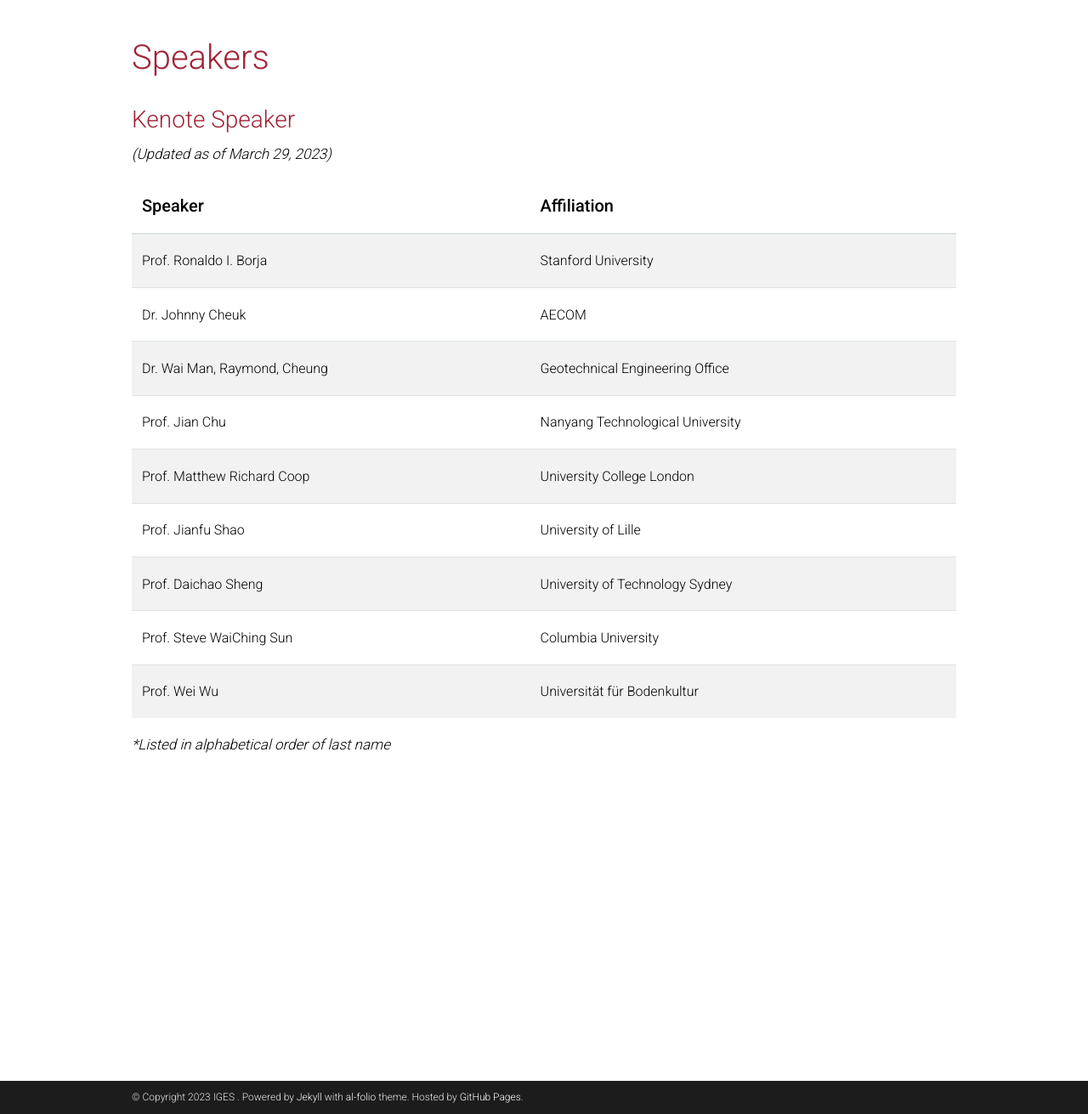
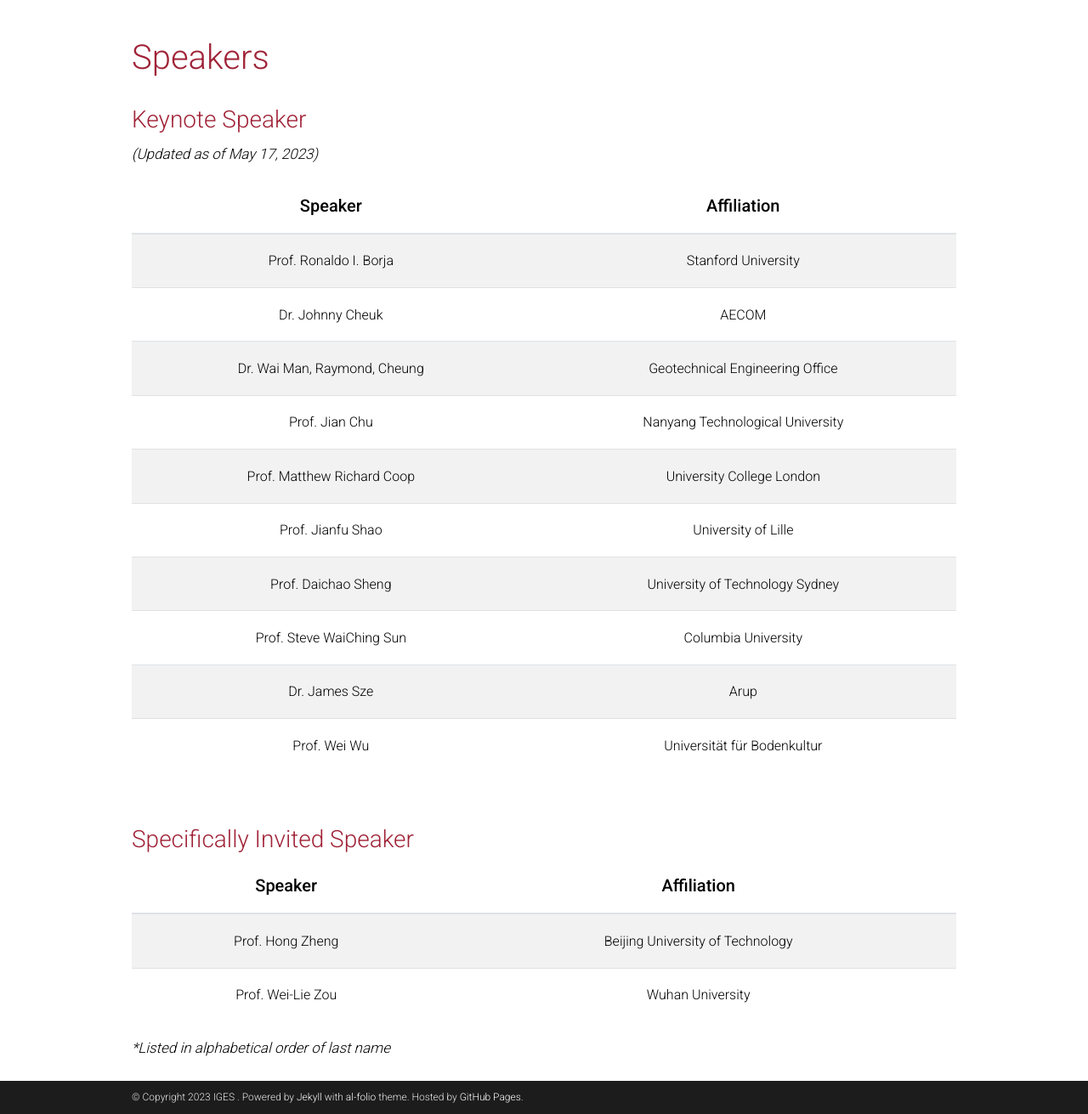
Before and after one commit to iges2023/iges2023.github.io, a Jekyll site: the page built from _pages/speakers.md, in a window 1280 px wide and 1400 px high, scrolled down 311 px, cut to the strip 89-1400 px from the top of the window. Shown: the whole strip at 85% size. Built offline with Jekyll 4.4.1, drawn with Linux system fonts in a browser that asks for light colours; comment, search, counter and statistics services are not loaded; a style sheet for code colours, icons or effects is not loaded.

Commit message:
modify abstract date

```diff
--- a/_pages/speakers.md
+++ b/_pages/speakers.md
@@ -6,13 +6,12 @@
 nav_order: 3
 ---
 
+### Keynote Speaker
 
-### Kenote Speaker
-
-_(Updated as of March 29, 2023)_
+_(Updated as of May 17, 2023)_
 
 | **Speaker**{: .h5}           | **Affiliation**{: .h5}           |
-| :-----                      | :-----                          |
+| :-----:                       | :-----:                           |
 | Prof. Ronaldo I. Borja       | Stanford University              |
 | Dr. Johnny Cheuk             |  AECOM                           |
 | Dr. Wai Man, Raymond, Cheung | Geotechnical Engineering Office  |
@@ -21,8 +20,22 @@
 | Prof. Jianfu Shao            | University of Lille              |
 | Prof. Daichao Sheng          | University of Technology Sydney  |
 | Prof. Steve WaiChing Sun     | Columbia University              |
+| Dr. James Sze                | Arup                             |
 | Prof. Wei Wu                 | Universität für Bodenkultur      |
 {: .table}
 {: .table-striped}
 
+<br>
+
+### Specifically Invited Speaker
+
+| **Speaker**{: .h5}           | **Affiliation**{: .h5}           |
+| :-----:                      | :-----:                          |
+| Prof. Hong Zheng             | Beijing University of Technology  |
+| Prof. Wei-Lie Zou            | Wuhan University                  |
+{: .table}
+{: .table-striped}
+
+
+
 _*Listed in alphabetical order of last name_
```
Also changed, not shown: _pages/registration.md (+2 -2 lines).
